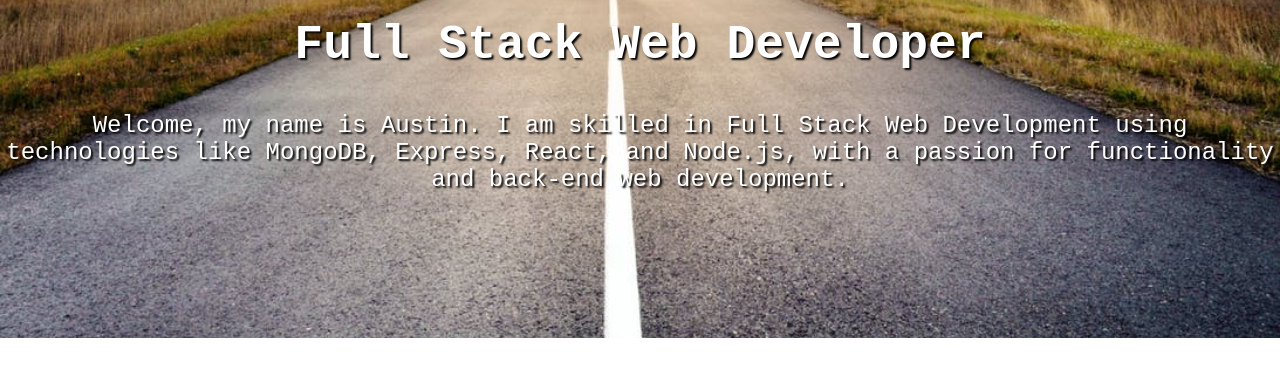
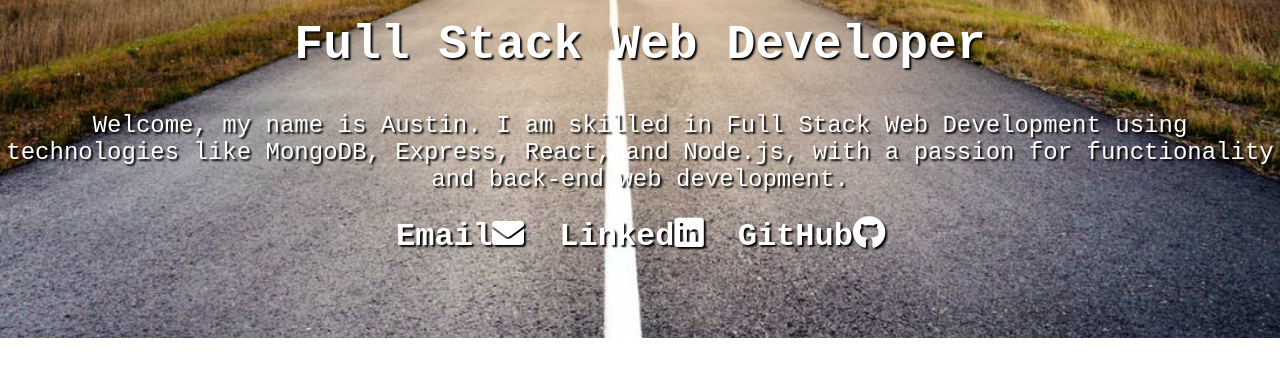
Before and after one commit to auztin410/Austin-Portfolio, a plain HTML site: page index.html in a window 1280 px wide. Shown: the part 462-838 px from the top of the page. Drawn offline with nearby package versions, Linux system fonts and the light colour scheme.

Commit message:
added more to the first section

```diff
--- a/index.html
+++ b/index.html
@@ -1,17 +1,32 @@
 <!DOCTYPE html>
 <html lang="en">
+
 <head>
     <meta charset="UTF-8">
     <meta name="viewport" content="width=device-width, initial-scale=1.0">
     <meta http-equiv="X-UA-Compatible" content="ie=edge">
     <title>Austin's Portfolio</title>
+    <!-- Devcons CDN-->
+    <link rel="stylesheet" href="https://cdn.rawgit.com/konpa/devicon/df6431e323547add1b4cf45992913f15286456d3/devicon.min.css">
+    <!-- Font Awesome CDN -->
+    <link rel="stylesheet" href="https://use.fontawesome.com/releases/v5.3.1/css/all.css" integrity="sha384-mzrmE5qonljUremFsqc01SB46JvROS7bZs3IO2EmfFsd15uHvIt+Y8vEf7N7fWAU"
+        crossorigin="anonymous">
+    <!--Let browser know website is optimized for mobile-->
+    <meta name="viewport" content="width=device-width, initial-scale=1.0" />
+    <!-- Linking style sass sheet -->
     <link rel="stylesheet" href="./style.css">
 </head>
+
 <body>
     <section>
-            <img class="me" src="./assets//mecropped.jpg" alt="me">
+        <img class="me" src="./assets//mecropped.jpg" alt="me">
         <h1>Full Stack Web Developer</h1>
-        <p>Welcome, my name is Austin. I am skilled in Full Stack Web Development using technologies like MongoDB, Express, React, and Node.js, with a passion for functionality and back-end web development.</p>
+        <p>Welcome, my name is Austin. I am skilled in Full Stack Web Development using technologies like MongoDB,
+            Express, React, and Node.js, with a passion for functionality and back-end web development.</p>
+        <a href="mailto:auztin410@gmail.com"><span id="email" class="pulse">Email<i class="fas fa-envelope"></i></span></a>
+        <a href="https://www.linkedin.com/in/austin-saflarske-24a12087/" target="_blank"><span id="linkedin" class="pulse">Linked<i
+                    class="fab fa-linkedin"></i></i></span></a>
+        <a href="https://github.com/auztin410" target="_blank"><span id="github" class="pulse">GitHub<i class="fab fa-github"></i></span></a>
     </section>
     <section>
         <h1></h1>
@@ -20,4 +35,5 @@
         <h1></h1>
     </section>
 </body>
+
 </html>
--- a/style.scss
+++ b/style.scss
@@ -20,6 +20,7 @@
         background-repeat: no-repeat;
         background-position: center;
         animation: Section 2s forwards 0s linear;
+        text-align: center;
     }
     &:nth-of-type(2) {
         background: green;
@@ -56,6 +57,34 @@
     }
 }
 
+a:link {
+    text-decoration: none;
+}
+
+#email {
+    font-size: 2em;
+    text-shadow: 2px 2px 2px black;
+    font-weight: bold;
+    color: white;
+}
+
+
+#linkedin {
+    font-size: 2em;
+    margin-left: 2vw;
+    text-shadow: 2px 2px 2px black;
+    font-weight: bold;
+    color: white;
+}
+
+#github {
+    font-size: 2em;
+    margin-left: 2vw;
+    text-shadow: 2px 2px 2px black;
+    font-weight: bold;
+    color: white;
+}
+
 @keyframes Section{
     0%{
         transform: rotate(0);
```
Also changed, not shown: style.css, 1 other file.
